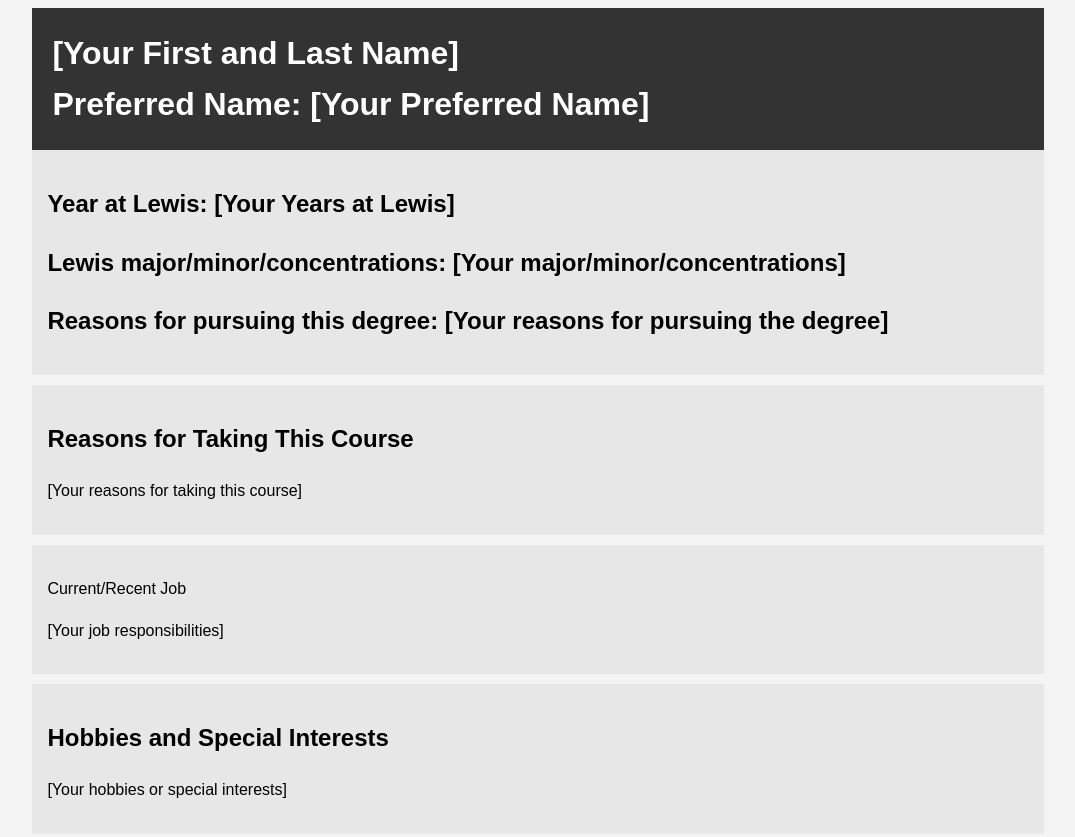
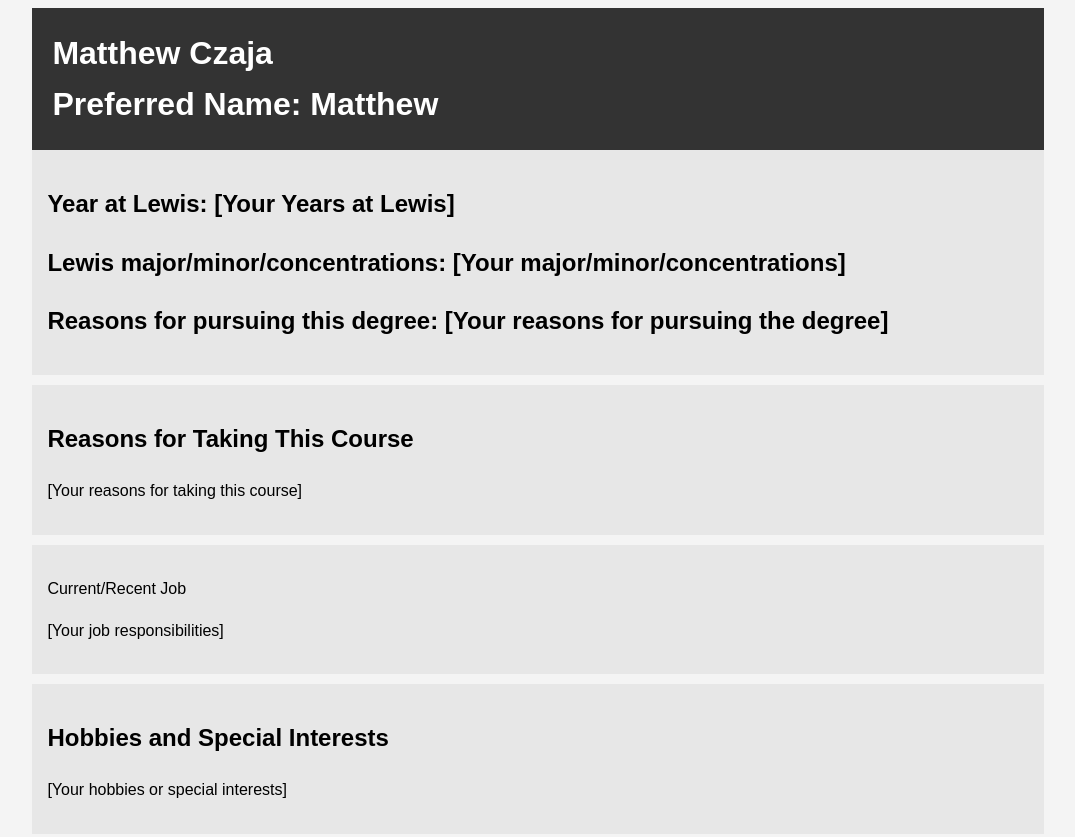
Before and after one commit to Mattcz2026/me, a plain HTML site: page index.html in a window 1280 px wide. Shown: the top 837 px of the page, without its empty margins (102-1177 px from the left). Drawn offline with Linux system fonts and the light colour scheme.

Commit message:
Update name.

```diff
--- a/index.html
+++ b/index.html
@@ -31,8 +31,8 @@
 <body>
     <div class="container">
         <header class="main-info">
-            <h1>[Your First and Last Name]</h1>
-            <h1>Preferred Name: [Your Preferred Name]</h1>
+            <h1>Matthew Czaja</h1>
+            <h1>Preferred Name: Matthew</h1>
         </header>
 
         <section class="lewis">
```
